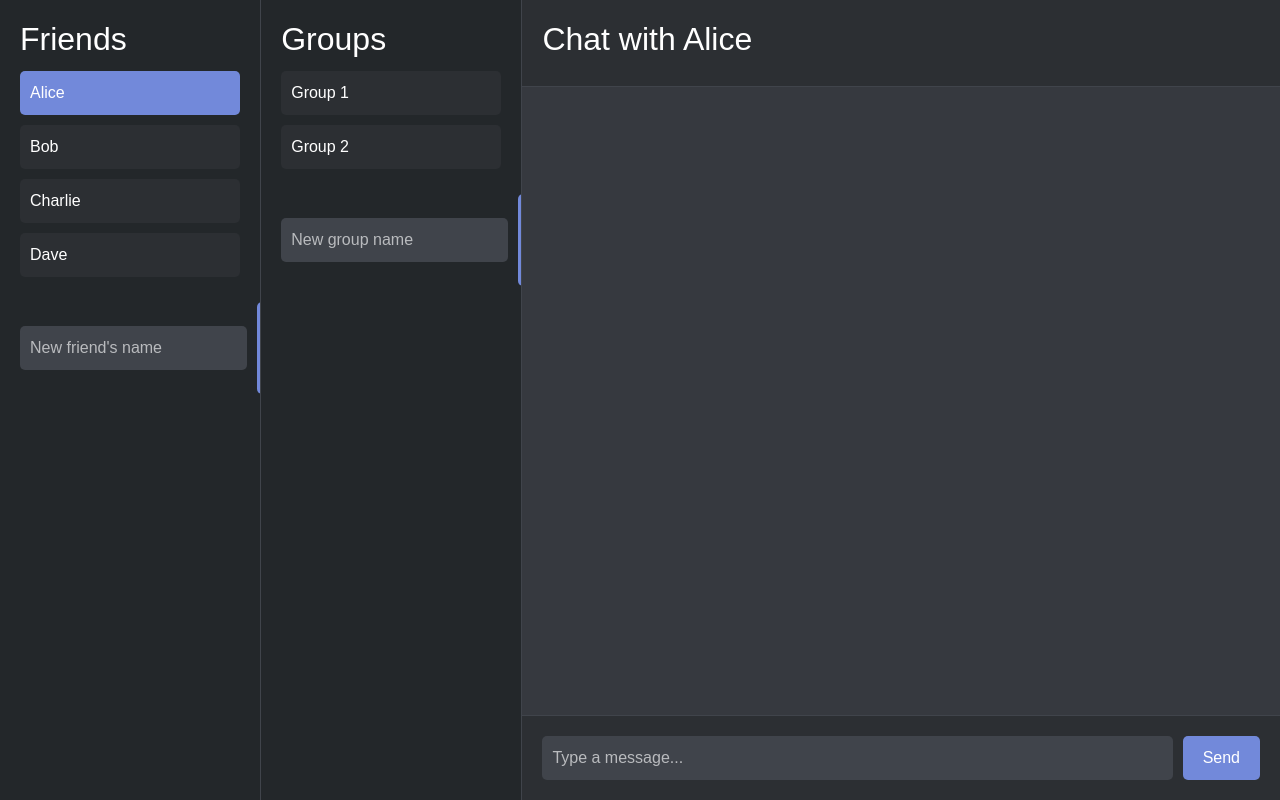
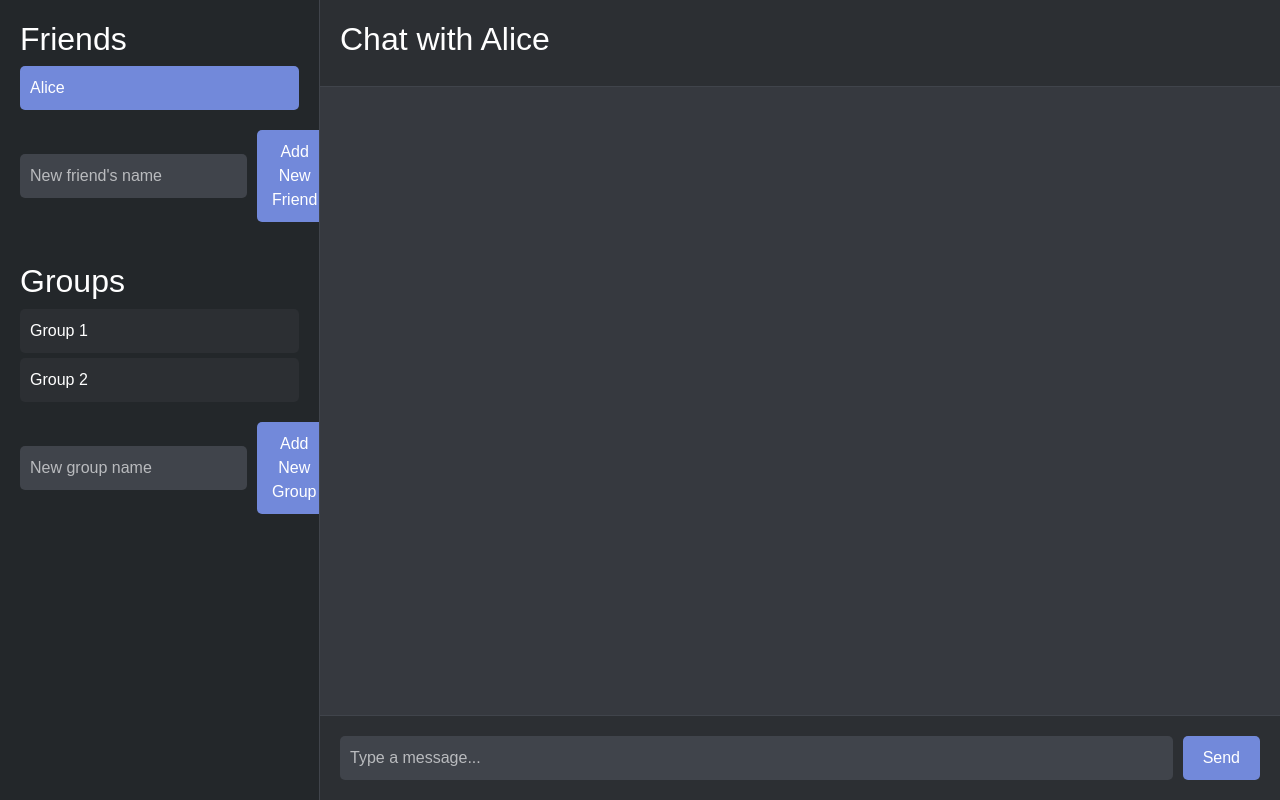
Before and after one commit to andyccxu/W4153-Team-Project-UI, a React (Vite) app: page /chat in a window 1280 px wide. Built offline with nearby package versions, Linux system fonts and the light colour scheme.

Commit message:
modified chat page

```diff
--- a/src/components/chat-page.css
+++ b/src/components/chat-page.css
@@ -1,12 +1,13 @@
 .chat-page {
     display: flex;
+    flex-direction: row;
     height: 100vh;
     background-color: #2c2f33;
     color: white;
     font-family: 'Arial', sans-serif;
 }
 
-.friends-list, .groups-list {
+.friends-and-groups {
     width: 25%;
     background-color: #23272a;
     padding: 20px;
@@ -14,6 +15,15 @@
     display: flex;
     flex-direction: column;
     overflow-y: auto;
+}
+
+
+.friends-list {
+    margin-bottom: 20px; /* Space between friends and groups */
+}
+
+.groups-list {
+    margin-top: 20px;
 }
 
 .friend-item, .group-item {
--- a/src/components/chat-page.jsx
+++ b/src/components/chat-page.jsx
@@ -3,36 +3,35 @@ import './chat-page.css';
 
 const initialFriendsList = [
     { id: 1, name: 'Alice', messages: [] },
-    { id: 2, name: 'Bob', messages: [] },
-    { id: 3, name: 'Charlie', messages: [] },
-    { id: 4, name: 'Dave', messages: [] },
 ];
 
-// Initial groups with members and messages
 const initialGroups = [
     { id: 1, name: 'Group 1', members: [1, 2], messages: [{ sender: 'Alice', content: 'Welcome to Group 1!' }] },
     { id: 2, name: 'Group 2', members: [3, 4], messages: [{ sender: 'Charlie', content: 'Welcome to Group 2!' }] }
 ];
 
-const currentUser = 'You'; // Mock the current user as "You"
+const currentUser = 'You';
 
 const ChatPage = () => {
     const [friendsList, setFriendsList] = useState(initialFriendsList);
-    const [groupsList, setGroupsList] = useState(initialGroups); // For managing groups
-    const [selectedChat, setSelectedChat] = useState({ type: 'private', id: 1 }); // Track which chat is selected (private or group)
+    const [groupsList, setGroupsList] = useState(initialGroups);
+    const [selectedChat, setSelectedChat] = useState({ type: 'private', id: 1 });
     const [newMessage, setNewMessage] = useState('');
     const [newFriendName, setNewFriendName] = useState('');
     const [newGroupName, setNewGroupName] = useState('');
+
 
     const handleChatClick = (type, id) => {
         setSelectedChat({ type, id });
     };
 
-    const handleSendMessage = (e) => {
+    const handleSendMessage = async (e) => {
         e.preventDefault();
         if (newMessage.trim() !== '') {
+            let updatedChats = [];
+
             if (selectedChat.type === 'private') {
-                const updatedChats = friendsList.map((friend) => {
+                updatedChats = friendsList.map((friend) => {
                     if (friend.id === selectedChat.id) {
                         return {
                             ...friend,
@@ -42,6 +41,25 @@ const ChatPage = () => {
                     return friend;
                 });
                 setFriendsList(updatedChats);
+
+                try {
+                    const response = await fetch('http://44.215.29.97:8000/chat-history', {
+                        method: 'POST',
+                        headers: {
+                            'Content-Type': 'application/json',
+                        },
+                        body: JSON.stringify({
+                            sender: currentUser,
+                            recipient: updatedChats.find(friend => friend.id === selectedChat.id).name,
+                            message: newMessage,
+                        }),
+                    });
+                    if (!response.ok) {
+                        throw new Error('Failed to send message');
+                    }
+                } catch (error) {
+                    console.error('Error sending message:', error);
+                }
             } else if (selectedChat.type === 'group') {
                 const updatedGroups = groupsList.map((group) => {
                     if (group.id === selectedChat.id) {
@@ -53,16 +71,37 @@ const ChatPage = () => {
                     return group;
                 });
                 setGroupsList(updatedGroups);
+
+                try {
+                    const response = await fetch('http://44.215.29.97:8000/chat-history', {
+                        method: 'POST',
+                        headers: {
+                            'Content-Type': 'application/json',
+                        },
+                        body: JSON.stringify({
+                            sender: currentUser,
+                            group: updatedGroups.find(group => group.id === selectedChat.id).name,
+                            message: newMessage,
+                        }),
+                    });
+                    if (!response.ok) {
+                        throw new Error('Failed to send message');
+                    }
+                } catch (error) {
+                    console.error('Error sending message:', error);
+                }
             }
+
             setNewMessage('');
         }
     };
+
 
     const handleAddNewFriend = () => {
         if (newFriendName.trim() !== '') {
             const newFriendId = friendsList.length + 1;
             setFriendsList([...friendsList, { id: newFriendId, name: newFriendName }]);
-            setNewFriendName(''); // Clear input
+            setNewFriendName('');
         }
     };
 
@@ -70,11 +109,10 @@ const ChatPage = () => {
         if (newGroupName.trim() !== '') {
             const newGroupId = groupsList.length + 1;
             setGroupsList([...groupsList, { id: newGroupId, name: newGroupName, members: [], messages: [] }]);
-            setNewGroupName(''); // Clear input
+            setNewGroupName('');
         }
     };
 
-    // Retrieve messages for private chat or group chat
     const getChatMessages = () => {
         if (selectedChat.type === 'private') {
             const selectedFriend = friendsList.find((f) => f.id === selectedChat.id);
@@ -88,7 +126,7 @@ const ChatPage = () => {
 
     return (
         <div className="chat-page">
-            {/* Friends List Section */}
+            <div className="friends-and-groups">
             <div className="friends-list">
                 <h2>Friends</h2>
                 {friendsList.map((friend) => (
@@ -101,7 +139,6 @@ const ChatPage = () => {
                     </div>
                 ))}
 
-                {/* Button to add a new friend */}
                 <div className="add-friend-section">
                     <input
                         type="text"
@@ -113,7 +150,6 @@ const ChatPage = () => {
                 </div>
             </div>
 
-            {/* Groups List Section */}
             <div className="groups-list">
                 <h2>Groups</h2>
                 {groupsList.map((group) => (
@@ -126,7 +162,6 @@ const ChatPage = () => {
                     </div>
                 ))}
 
-                {/* Button to add a new group */}
                 <div className="add-group-section">
                     <input
                         type="text"
@@ -137,8 +172,8 @@ const ChatPage = () => {
                     <button onClick={handleAddNewGroup}>Add New Group</button>
                 </div>
             </div>
+            </div>
 
-            {/* Chat Section */}
             <div className="chat-section">
                 <div className="chat-header">
                     <h2>
```
